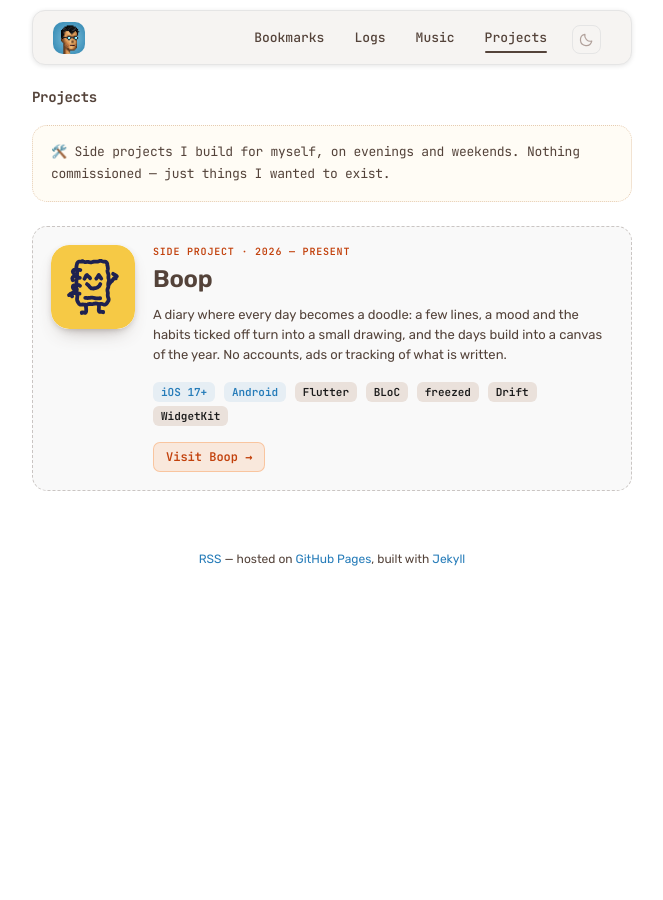
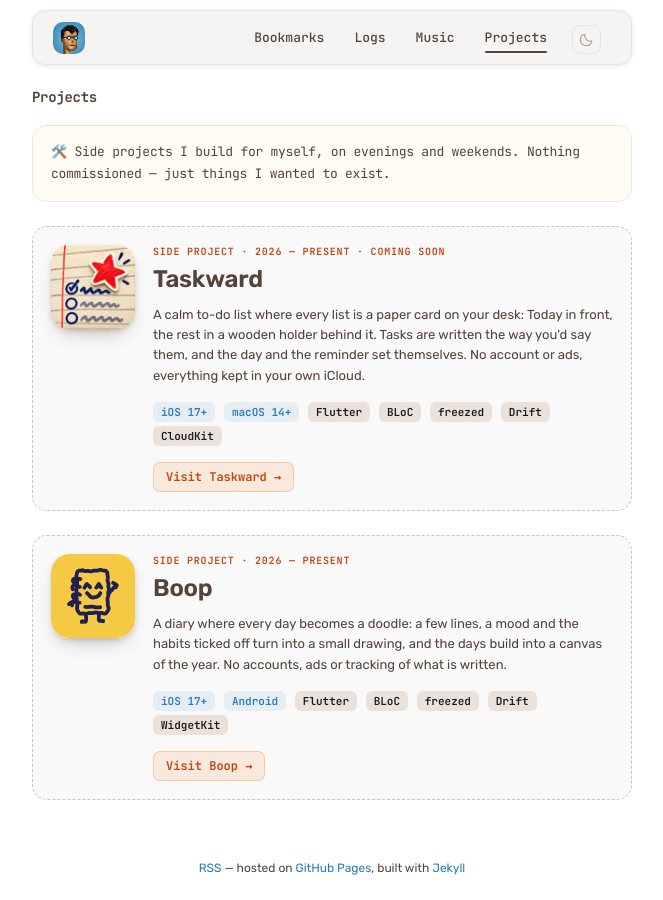
Before and after one commit to alobanov/alobanov.github.io, a Jekyll site: the page built from projects.md, in a window 1280 px wide. Shown: the whole page, without its empty margins (308-971 px from the left). Built offline with Jekyll 4.4.1, drawn with Linux system fonts in a browser that asks for light colours.

Commit message:
feat(projects): add Taskward entry
Card above Boop with the app's own icon and a Coming soon mark until it
reaches the App Store; .project-icon now sizes an img as well as an svg.

```diff
--- a/assets/css/style.css
+++ b/assets/css/style.css
@@ -3769,7 +3769,8 @@ body,
         0 2px 6px -2px rgba(0, 0, 0, 0.45);
 }
 
-.project-icon svg {
+.project-icon svg,
+.project-icon img {
     display: block;
     width: 100%;
     height: 100%;
--- a/projects.md
+++ b/projects.md
@@ -7,6 +7,29 @@ permalink: /projects/
 <div class="bubble yellow font-mono">
   🛠️ Side projects I build for myself, on evenings and weekends. Nothing
   commissioned — just things I wanted to exist.
+</div>
+
+<div class="project-card">
+  <span class="project-icon" aria-hidden="true">
+    <img src="/assets/img/taskward/icon.png" alt="" width="84" height="84" />
+  </span>
+  <div class="project-body">
+    <span class="project-kicker">Side project · 2026 — present · Coming soon</span>
+    <h2 class="project-title">Taskward</h2>
+    <p class="project-desc">A calm to-do list where every list is a paper card on your desk: Today in front,
+      the rest in a wooden holder behind it. Tasks are written the way you'd say them, and the
+      day and the reminder set themselves. No account or ads, everything kept in your own iCloud.</p>
+    <p class="project-tags">
+      <span class="tag small project-pill--platform">iOS 17+</span>
+      <span class="tag small project-pill--platform">macOS 14+</span>
+      <span class="tag small">Flutter</span>
+      <span class="tag small">BLoC</span>
+      <span class="tag small">freezed</span>
+      <span class="tag small">Drift</span>
+      <span class="tag small">CloudKit</span>
+    </p>
+    <a class="project-link" href="https://alobanov.github.io/taskward/" target="_blank" rel="noopener">Visit Taskward →</a>
+  </div>
 </div>
 
 <div class="project-card">
```
Also changed, not shown: assets/img/taskward/icon.png (added).
